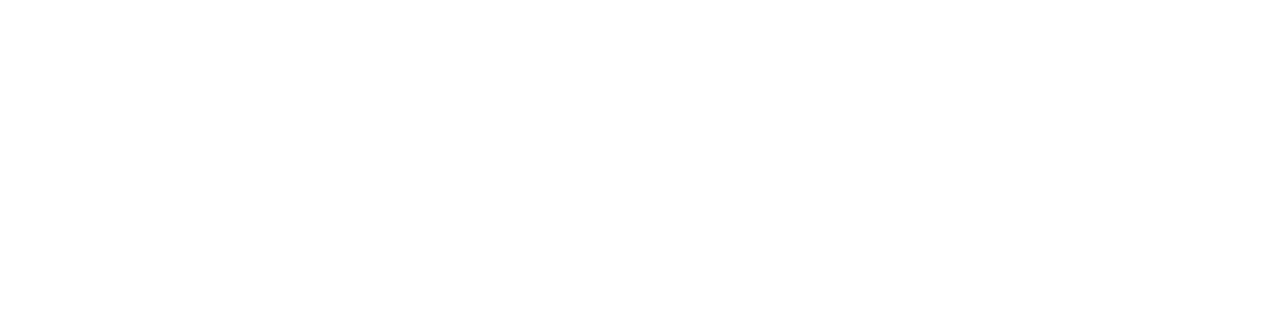
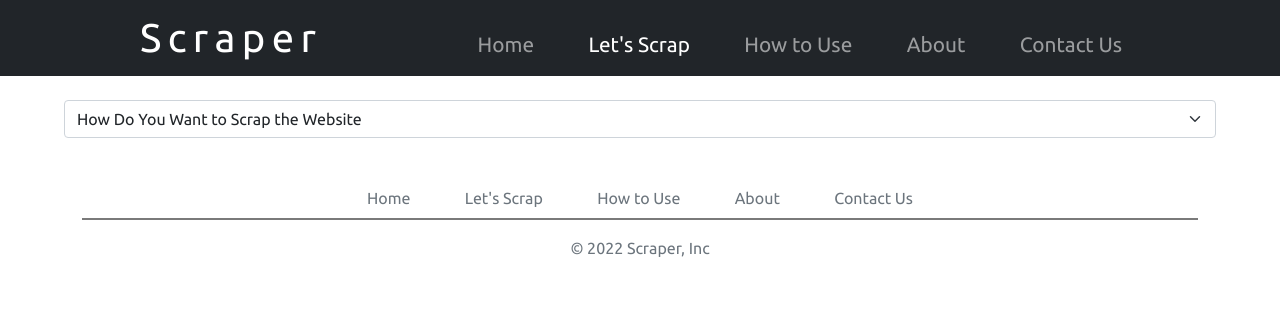
Before and after one commit to s-shubham-22/Scraper, a plain HTML site: page letsscrap.html in a window 1280 px wide. Drawn offline with nearby package versions, Linux system fonts and the light colour scheme.

Commit message:
worked on 'Let Scrap' Page

```diff
--- a/css/style.css
+++ b/css/style.css
@@ -36,3 +36,19 @@
 .border-bottom {
     border-bottom: 2px solid #7a7a7a !important;
 }
+
+.main {
+    display: flex;
+    flex-wrap: wrap;
+    flex-direction: column;
+    align-items: center;
+    justify-content: flex-start;
+    margin: 1.5rem 5vw;
+}
+
+.h3 {
+    font-size: 2.5rem;
+    font-weight: 100;
+    margin: 0rem 2vw;
+    padding: 0rem 2vw;
+}
--- a/header.html
+++ b/header.html
@@ -7,19 +7,19 @@
         <div class="collapse navbar-collapse" id="navbarNavDropdown">
             <ul class="navbar-nav">
                 <li class="nav-item">
-                    <a class="nav-link active" aria-current="page" href="./index.html">Home</a>
+                    <a class="nav-link" id="index" aria-current="page" href="./index.html">Home</a>
                 </li>
                 <li class="nav-item">
-                    <a class="nav-link" href="./letsscrap.html">Let's Scrap</a>
+                    <a class="nav-link" id="letsscrap" href="./letsscrap.html">Let's Scrap</a>
                 </li>
                 <li class="nav-item">
-                    <a class="nav-link" href="./howto.html">How to Use</a>
+                    <a class="nav-link" id="howto" href="./howto.html">How to Use</a>
                 </li>
                 <li class="nav-item">
-                    <a class="nav-link" href="./about.html">About</a>
+                    <a class="nav-link" id="about" href="./about.html">About</a>
                 </li>
                 <li class="nav-item">
-                    <a class="nav-link" href="./contact.html">Contact Us</a>
+                    <a class="nav-link" id="contact" href="./contact.html">Contact Us</a>
                 </li>
             </ul>
         </div>
--- a/js/script.js
+++ b/js/script.js
@@ -1,5 +1,16 @@
+// To load header and footer
 $("#header").load("header.html");
 $("#footer").load("footer.html");
+
+// Scroll to top of the page
 $('html, body').animate({
     scrollTop: 0
 }, 'fast');
+
+// insert 'active' class in in proper navbar item
+window.addEventListener('load', function() {
+    path = document.location.pathname;
+    page = path.split("/").pop();
+    filename = page.split(".").shift();
+    $("#" + filename).addClass("active");
+})
--- a/letsscrap.html
+++ b/letsscrap.html
@@ -0,0 +1,57 @@
+<!doctype html>
+<html lang="en">
+
+<head>
+    <!-- Required meta tags -->
+    <meta charset="utf-8">
+    <meta name="viewport" content="width=device-width, initial-scale=1">
+
+    <!-- Favicon -->
+    <link rel="shortcut icon" href="./icon/favicon.ico" type="image/x-icon">
+
+    <!-- Google Fonts -->
+    <link rel="preconnect" href="https://fonts.googleapis.com">
+    <link rel="preconnect" href="https://fonts.gstatic.com" crossorigin>
+    <link href="https://fonts.googleapis.com/css2?family=Ubuntu&display=swap" rel="stylesheet">
+    <!-- font-family: 'Ubuntu', sans-serif; -->
+    <link rel="preconnect" href="https://fonts.googleapis.com">
+    <link rel="preconnect" href="https://fonts.gstatic.com" crossorigin>
+    <link href="https://fonts.googleapis.com/css2?family=Poppins&display=swap" rel="stylesheet">
+    <!-- font-family: 'Poppins', sans-serif; -->
+
+    <!-- Bootstrap CSS -->
+    <link href="https://cdn.jsdelivr.net/npm/bootstrap@5.1.3/dist/css/bootstrap.min.css" rel="stylesheet" integrity="sha384-1BmE4kWBq78iYhFldvKuhfTAU6auU8tT94WrHftjDbrCEXSU1oBoqyl2QvZ6jIW3" crossorigin="anonymous">
+
+    <!-- CSS -->
+    <link rel="stylesheet" href="./css/style.css">
+
+    <!-- JQuery -->
+    <script src="https://code.jquery.com/jquery-3.6.0.min.js" integrity="sha256-/xUj+3OJU5yExlq6GSYGSHk7tPXikynS7ogEvDej/m4=" crossorigin="anonymous"></script>
+
+    <title>Scraper</title>
+</head>
+
+<body>
+    <!-- Header -->
+    <div id="header"></div>
+
+    <!-- Main -->
+    <section class="main">
+        <select class="form-select" aria-label="Default select example">
+            <option selected disabled>How Do You Want to Scrap the Website</option>
+            <option value="1">Using HTML Selector</option>
+            <option value="2">Using XPath</option>
+        </select>
+    </section>
+
+    <!-- Footer -->
+    <div id="footer"></div>
+
+    <!-- JavaScript -->
+    <script src="./js/script.js"></script>
+
+    <!-- Option 1: Bootstrap Bundle with Popper -->
+    <script src="https://cdn.jsdelivr.net/npm/bootstrap@5.1.3/dist/js/bootstrap.bundle.min.js" integrity="sha384-ka7Sk0Gln4gmtz2MlQnikT1wXgYsOg+OMhuP+IlRH9sENBO0LRn5q+8nbTov4+1p" crossorigin="anonymous"></script>
+</body>
+
+</html>
```
Also changed, not shown: index.html (+1 -0 lines).
